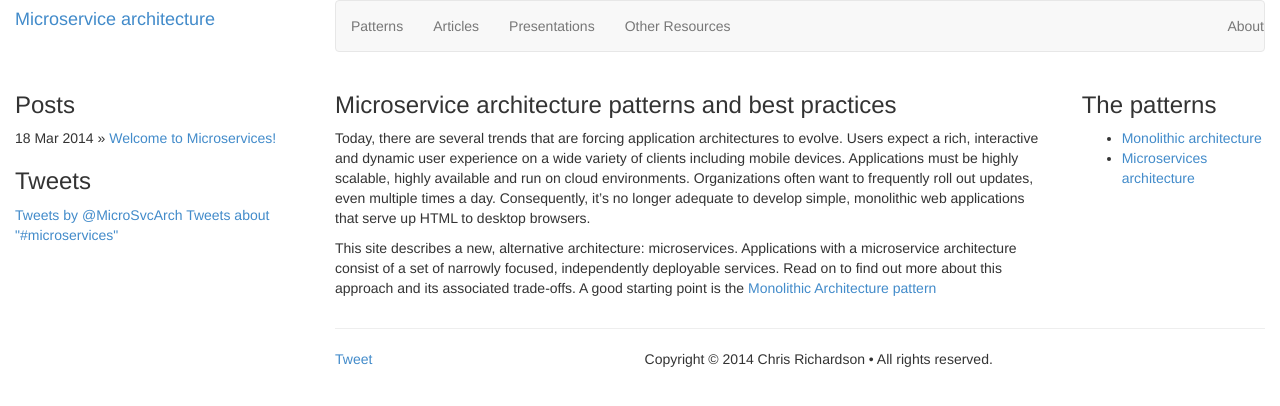
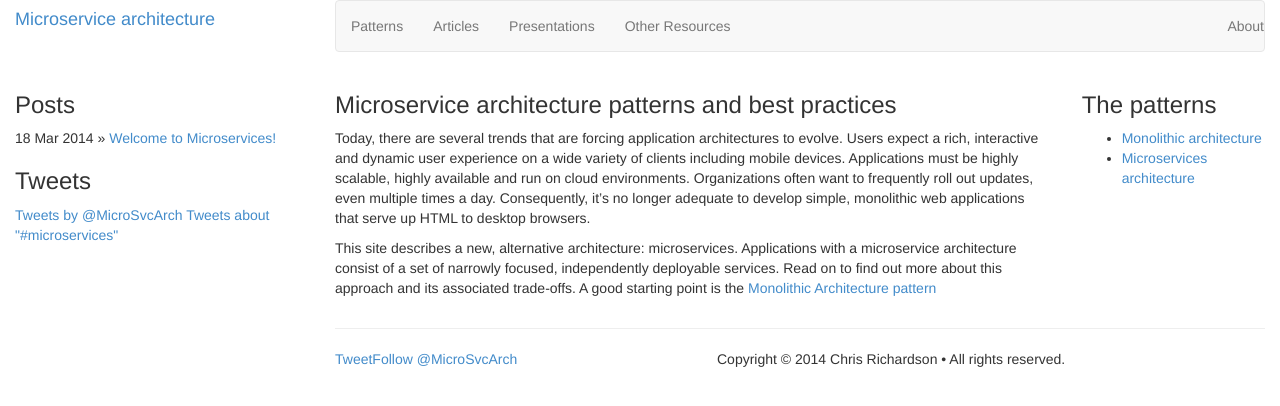
Before and after one commit to joobn72/microservices, a Jekyll site: the page built from index.html, in a window 1280 px wide. Shown: the top 406 px of the page. Built offline with Jekyll 4.4.1, drawn with Linux system fonts in a browser that asks for light colours; Markdown is read by kramdown in place of the engine named in the settings; comment, search, counter and statistics services are not loaded.

Commit message:
Fixed issues with twitter buttons

```diff
--- a/_includes/footer.html
+++ b/_includes/footer.html
@@ -3,8 +3,13 @@
     </div>
     <div class="col-xs-9">
         <hr/>
-        <div style="float:left"><a href="https://twitter.com/share" class="twitter-share-button" data-via="crichardson">Tweet</a></div>
+        <div style="float:left"><a href="https://twitter.com/share" class="twitter-share-button" data-via="MicroSvcArch">Tweet</a></div>
         <script>!function(d,s,id){var js,fjs=d.getElementsByTagName(s)[0],p=/^http:/.test(d.location)?'http':'https';if(!d.getElementById(id)){js=d.createElement(s);js.id=id;js.src=p+'://platform.twitter.com/widgets.js';fjs.parentNode.insertBefore(js,fjs);}}(document, 'script', 'twitter-wjs');</script>
+
+        <div style="float:left">
+        <a href="https://twitter.com/MicroSvcArch" class="twitter-follow-button" data-show-count="false" data-lang="en">Follow @MicroSvcArch</a>
+        </div>
+
         <div style="text-align: center">Copyright © 2014 Chris Richardson • All rights reserved.</div>
     </div>
 </div>
```
Also changed, not shown: _includes.md/footer.html (+6 -1 lines).
